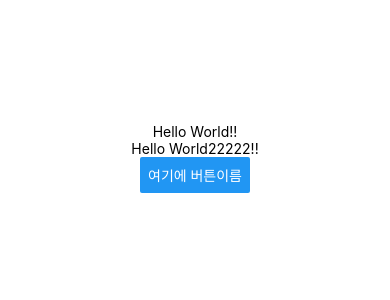
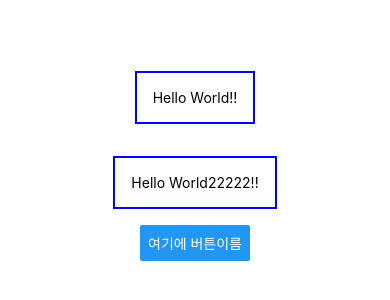
Before and after one commit to Laejun-Kim/RNCOURSE, a React Native app: screen / in a window 390 px wide. Shown: the part 264-564 px from the top of the page. Built offline with nearby package versions, Linux system fonts and the light colour scheme.

Commit message:
testing around with styles and dummyText

```diff
--- a/App.jsx
+++ b/App.jsx
@@ -5,9 +5,9 @@ export default function App() {
   return (
     <View style={styles.container}>
       <View>
-        <Text>Hello World!!</Text>
+        <Text style={styles.dummyText}>Hello World!!</Text>
       </View>
-      <Text>Hello World22222!!</Text>
+      <Text style={styles.dummyText}>Hello World22222!!</Text>
       <Button title="여기에 버튼이름" />
     </View>
   );
@@ -20,4 +20,10 @@ const styles = StyleSheet.create({
     alignItems: "center",
     justifyContent: "center",
   },
+  dummyText: {
+    margin: 16,
+    borderWidth: 2,
+    borderColor: "blue",
+    padding: 16,
+  },
 });
```
